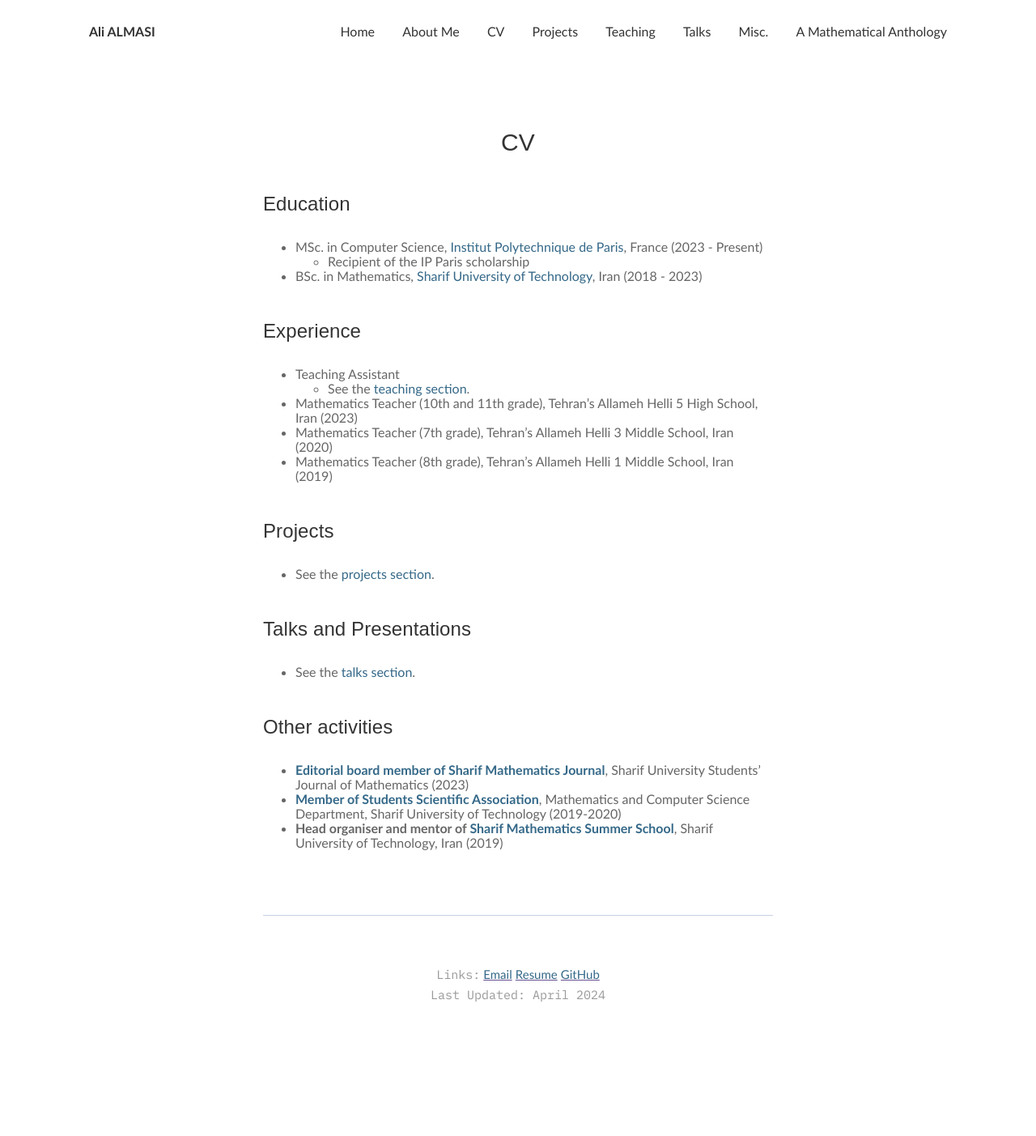
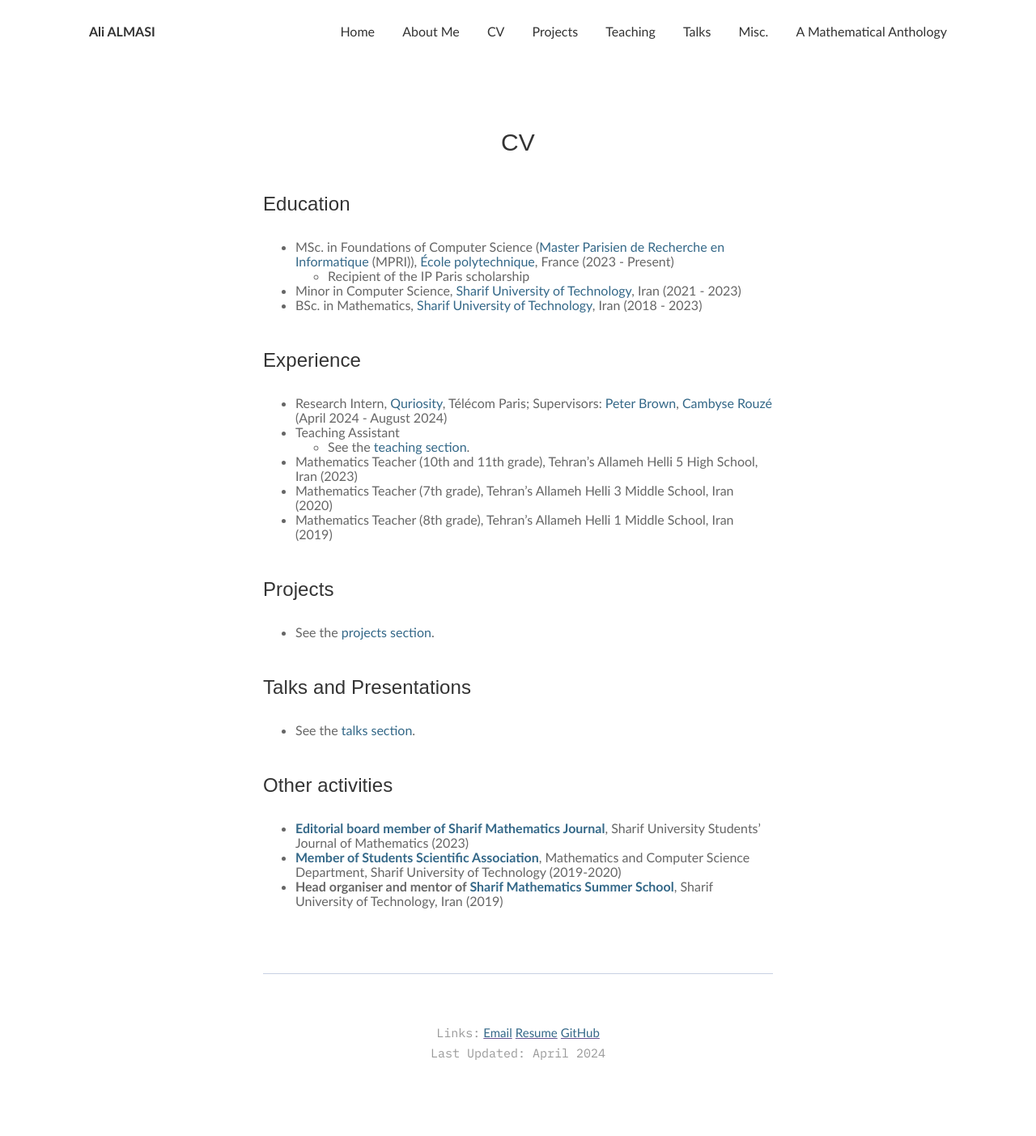
Before and after one commit to ali-almasi/ali-almasi.github.io, a Jekyll site: the page built from _pages/2_cv.md, in a window 1280 px wide. Shown: the whole page at 81% size. Built offline with Jekyll 4.4.1, drawn with Linux system fonts in a browser that asks for light colours; before the commit the page ends 1331 px from its top, so only the background shows below that.

Commit message:
Update 2_cv.md

```diff
--- a/_pages/2_cv.md
+++ b/_pages/2_cv.md
@@ -4,12 +4,13 @@ title: CV
 permalink: /curriculum-vitae/
 ---
 ### Education
- *   MSc. in Computer Science,  [Institut Polytechnique de Paris](https://www.ip-paris.fr/),  France (2023 - Present)
+ *   MSc. in Foundations of Computer Science ([Master Parisien de Recherche en Informatique](https://wikimpri.dptinfo.ens-cachan.fr/doku.php?id=start) (MPRI)),  [École polytechnique](https://www.polytechnique.edu/),  France (2023 - Present)
 	 - Recipient of the IP Paris scholarship
+*   Minor in Computer Science,  [Sharif University of Technology](https://en.sharif.edu/), Iran (2021 - 2023)
 *   BSc. in Mathematics,  [Sharif University of Technology](https://en.sharif.edu/), Iran (2018 - 2023)
 
 ### Experience
-
+-   Research Intern, [Quriosity](https://quriosity.telecom-paris.fr/), Télécom Paris; Supervisors: [Peter Brown](https://peterjbrown519.github.io/), [Cambyse Rouzé](https://www.xn--cambyserouz-lbb.fr) (April 2024 - August 2024)
 -   Teaching Assistant
 	-   See the  [teaching section](https://ali-almasi.github.io/teaching/).
 -   Mathematics Teacher (10th and 11th grade), Tehran's Allameh Helli 5 High School, Iran (2023)
```
